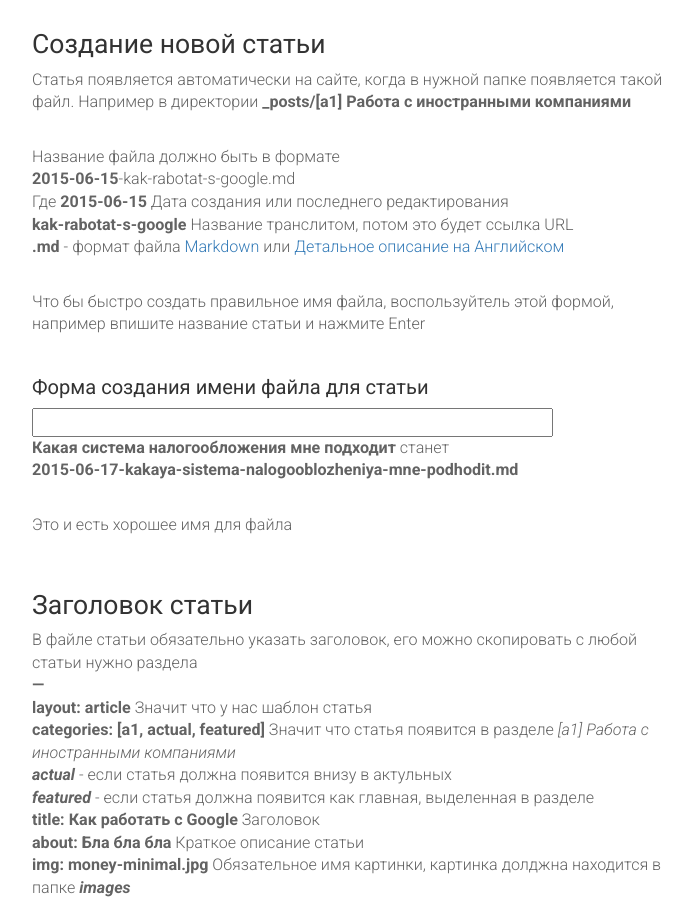
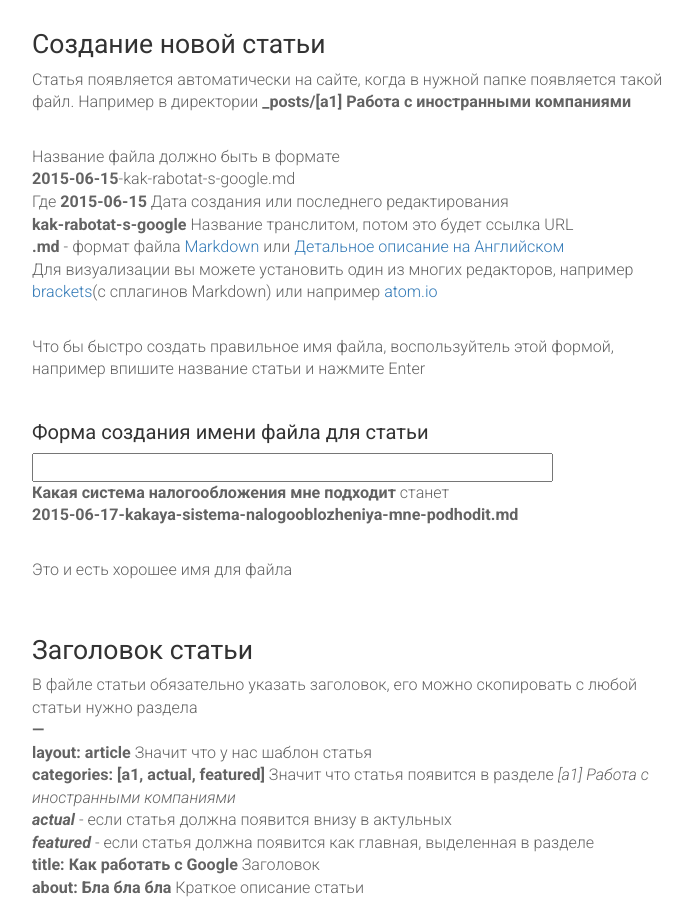
Before and after one commit to itinua/itinua.github.io, a Jekyll site: the page built from content/add-material.md, in a window 1280 px wide and 900 px high, scrolled down 1872 px. Shown: the whole window, without its empty margins (233-925 px from the left). Built offline with Jekyll 4.4.1, drawn with Linux system fonts in a browser that asks for light colours; Markdown is read by kramdown in place of the engine named in the settings.

Commit message:
add info about editor

```diff
--- a/content/add-material.md
+++ b/content/add-material.md
@@ -68,6 +68,7 @@ __*Сама статья*__
 **2015-06-15** Дата создания или последнего редактирования
 **kak-rabotat-s-google** Название транслитом, потом это будет ссылка URL
 **.md** - формат файла [Markdown](http://webquant.ru/posts/markdown/) или [Детальное описание на Английском](http://daringfireball.net/projects/markdown/syntax)
+Для визуализации вы можете установить один из многих редакторов, например [brackets](http://brackets.io/)(c сплагинов Markdown) или например [atom.io](https://atom.io/)
 
 Что бы быстро создать правильное имя файла, воспользуйтель этой формой, например впишите название статьи и нажмите Enter
 
```
